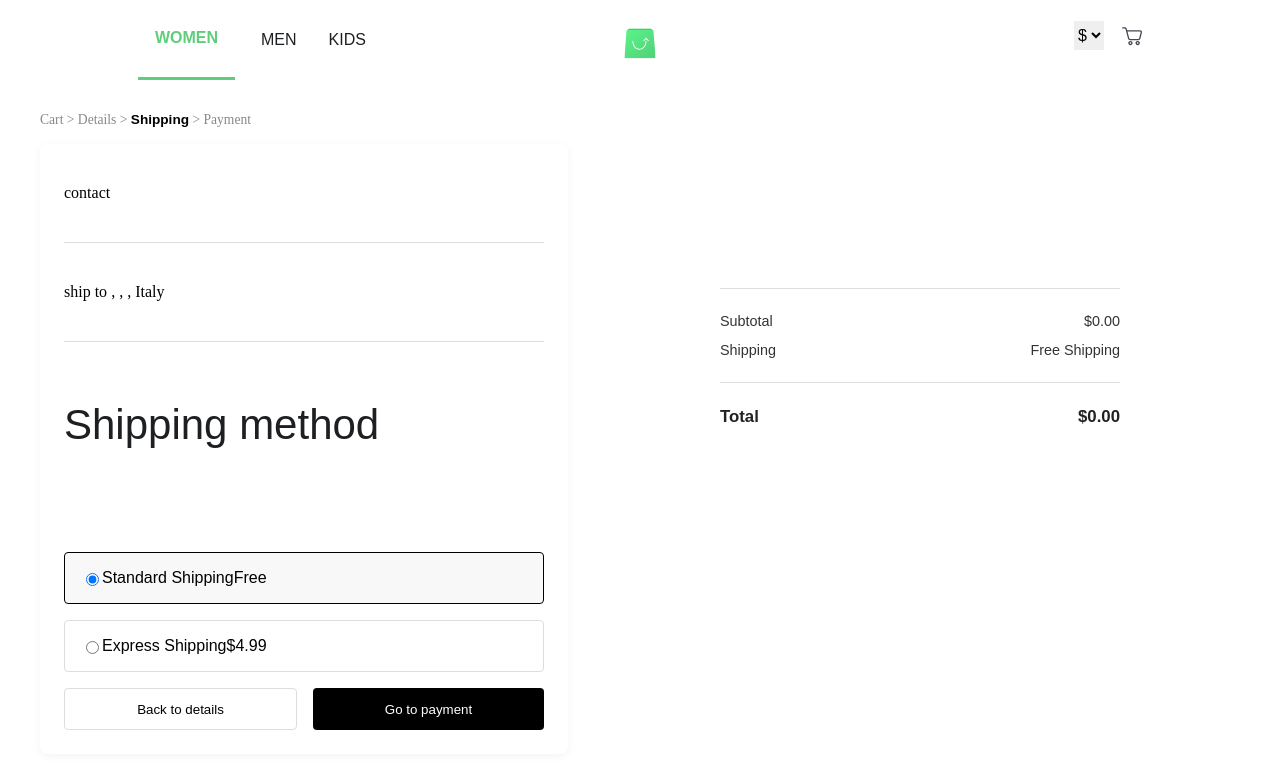
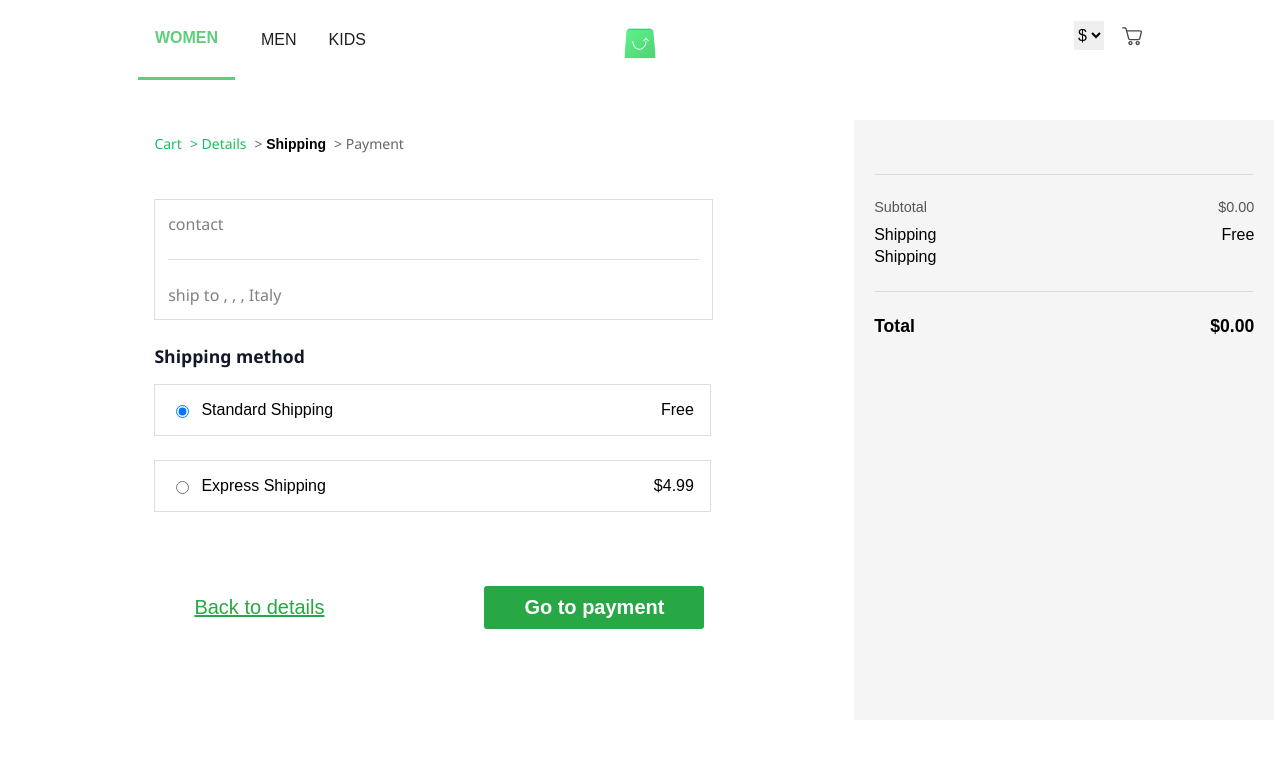
Before and after one commit to AnnaNarmania/ScriptingFinaLl, a React (Create React App) app: page /shipping-method in a window 1280 px wide. Shown: the top 768 px of the page. Built offline with nearby package versions, Linux system fonts and the light colour scheme.

Commit message:
updated css

```diff
--- a/package.json
+++ b/package.json
@@ -11,7 +11,7 @@
     "react-dom": "^19.1.0",
     "react-outside-click-handler": "^1.3.0",
     "react-router-dom": "^6.30.1",
-    "react-scripts": "5.0.1",
+    "react-scripts": "^5.0.1",
     "web-vitals": "^2.1.4"
   },
   "scripts": {
--- a/src/components/ShippingInfoPage/ShippingInfoPage.css
+++ b/src/components/ShippingInfoPage/ShippingInfoPage.css
@@ -1,4 +1,4 @@
-.shipping-container {
+.shippingcontainer {
   max-width: 1200px;
   margin: 0 auto;
   padding: 2rem 1rem;
@@ -6,18 +6,19 @@
   display:flex;
 }
 
-.progress-steps {
+.progresssteps {
+  margin-bottom: 2rem;
+  display: flex;
+}
+.progressstep{
   color: #666;
-  margin-bottom: 2rem;
-  font-size: 0.9rem;
 }
 
-.current-step {
-  font-weight: bold;
-  color: #000;
+.progressstepsprevious{
+  color: #1dbc5e;
 }
 
-.shipping-content {
+.shippingcontent {
   display: flex;
 }
 .ordersummary{
@@ -25,7 +26,7 @@
   margin: 10%;
 }
 
-.shipping-form {
+.shippingform {
   flex: 2;
   background: #fff;
   padding: 1.5rem;
@@ -40,7 +41,7 @@
   font-size: 0.9rem;
 }
 
-.section-title {
+.sectiontitle {
   font-size: 1.2rem;
   margin: 0 0 1rem 0;
   font-weight: 600;
@@ -52,7 +53,7 @@
   margin: 1.5rem 0;
 }
 
-.input-field {
+.inputfield {
   width: 95%;
   padding: 0.8rem;
   margin-bottom: 1rem;
@@ -60,35 +61,35 @@
   font-size: 0.9rem;
 }
 
-.name-fields {
+.namefields {
   display: flex;
   gap: 1rem;
 }
 
-.name-fields .input-field {
+.namefields .input-field {
   flex: 1;
 }
 
-.location-fields {
+.locationfields {
   display: flex;
   gap: 1rem;
 }
 
-.location-fields .input-field {
+.locationfields .input-field {
   flex: 1;
 }
 
-.country-field {
+.countryfield {
   margin: 1rem 0;
 }
 
-.country-label {
+.countrylabel {
   display: block;
   margin-bottom: 0.5rem;
   font-weight: 500;
 }
 
-.country-select {
+.countryselect {
   width: 100%;
   border: 1px solid #ddd;
   border-radius: 4px;
@@ -96,59 +97,57 @@
   font-size: 0.9rem;
 }
 
-.save-info {
+.saveinfo {
   display: flex;
   align-items: center;
   margin: 1.5rem 0;
 }
 
-.save-checkbox {
+.savecheckbox {
   margin-right: 0.5rem;
 }
 
-.save-label {
+.savelabel {
   font-size: 0.9rem;
 }
 
-
-
-.order-item {
+.orderitem {
   display: flex;
   gap: 1rem;
   margin-bottom: 1rem;
   align-items: center;
 }
 
-.product-image {
-  width: 60px;
-  height: 60px;
+.productimage {
+  width: 150px;
+  height: 150px;
   object-fit: cover;
   border-radius: 4px;
   border: 1px solid #eee;
 }
 
-.item-details {
+.itemdetails {
   flex: 1;
 }
 
-.item-name {
+.itemname {
   font-weight: 500;
   margin: 0;
 }
 
-.item-price {
+.itemprice {
   margin: 0.3rem 0 0 0;
   color: #1dbc5e;
 }
 
-.summary-row {
+.summaryrow {
   display: flex;
   justify-content: space-between;
   margin: 0.5rem 0;
   font-size: 0.9rem;
 }
 
-.summary-total {
+.summarytotal {
   display: flex;
   justify-content: space-between;
   margin: 1rem 0;
@@ -156,13 +155,13 @@
   font-size: 1.1rem;
 }
 
-.button-group {
+.buttongroup {
   display: flex;
   gap: 1rem;
   margin-top: 1rem;
 }
 
-.back-button {
+.backbutton {
   flex: 1;
   padding: 0.8rem;
   background: #fff;
@@ -173,7 +172,7 @@
   color: #1dbc5e;
 }
 
-.continue-button {
+.continuebutton {
   flex: 1;
   padding: 0.8rem;
   background-color: #1dbc5e;
@@ -184,14 +183,13 @@
   font-weight: 500;
 }
 
-
-.country-select-wrapper {
+.countryselectwrapper {
   position: relative;
   margin-top: 20px;
   width: 100%;
 }
 
-.floating-label {
+.floatinglabel {
   position:absolute;
   top: 5px;
   left: 12px;
@@ -203,7 +201,7 @@
   pointer-events: none;
 }
 
-.styled-select {
+.styledselect {
   width: 100%;
   padding-top:40px;
   font-size: 16px;
--- a/src/components/ShippingInfoPage/ShippingInfoPage.jsx
+++ b/src/components/ShippingInfoPage/ShippingInfoPage.jsx
@@ -83,14 +83,19 @@ const validateData = (data) => {
   const total = subtotal;
 
   return (
-    <div className="shipping-container">
+    <div className="shippingcontainer">
 
-        <div className='shipping-form'>
-            <div className="progress-steps">
-        Cart &gt; Details &gt; <span className="current-step">Shipping</span> &gt; Payment
-        </div>
+        <div className='shippingform'>
+            <div className="progresssteps">
+<div className="progresssteps">
+  <p className="progressstepsprevious">Cart </p>
+  <p className="progressstep"> &gt;   Details </p>
+  <p className="progressstep"> &gt;   <span className="current-step">Shipping</span> </p>
+  <p className="progressstep"> &gt;   Payment </p>
+</div>
+</div>
         <form onSubmit={handleSubmit}  >
-          <h2 className="section-title">Contact</h2>
+          <h2 className="sectiontitle">Contact</h2>
           <input
             type="text"
             name="contact"
@@ -103,8 +108,8 @@ const validateData = (data) => {
 
           <div className="divider"></div>
 
-          <h2 className="section-title">Shipping Address</h2>
-          <div className="name-fields">
+          <h2 className="sectiontitle">Shipping Address</h2>
+          <div className="namefields">
             <input
               type="text"
               name="firstName"
@@ -112,7 +117,7 @@ const validateData = (data) => {
               value={formData.firstName}
               onChange={(e) => handleChange(e)}
               required
-              className="input-field"
+              className="inputfield"
             />
             <input
               type="text"
@@ -121,7 +126,7 @@ const validateData = (data) => {
               value={formData.lastName}
               onChange={(e) => handleChange(e)}
               required
-              className="input-field"
+              className="inputfield"
             />
           </div>
 
@@ -132,7 +137,7 @@ const validateData = (data) => {
             value={formData.address}
             onChange={(e) => handleChange(e)}
             required
-            className="input-field"
+            className="inputfield"
           />
 
           <input
@@ -140,11 +145,11 @@ const validateData = (data) => {
             name="shippingNote"
             placeholder="Shipping note (optional)"
             value={formData.shippingNote}
-            className="input-field"
+            className="inputfield"
             onChange={(e) => handleChange(e)}
           />
 
-          <div className="location-fields">
+          <div className="locationfields">
             <input
               type="text"
               name="city"
@@ -152,7 +157,7 @@ const validateData = (data) => {
               value={formData.city}
               onChange={(e) => handleChange(e)}
               required
-              className="input-field"
+              className="inputfield"
             />
             <input
               type="text"
@@ -161,7 +166,7 @@ const validateData = (data) => {
               value={formData.postalCode}
               onChange={(e) => handleChange(e)}
               required
-              className="input-field"
+              className="inputfield"
             />
             <input
               type="text"
@@ -170,12 +175,12 @@ const validateData = (data) => {
               value={formData.province}
               onChange={(e) => handleChange(e)}
               required
-              className="input-field"
+              className="inputfield"
             />
           </div>
 
-          <div className="country-select-wrapper">
-  <label htmlFor="country" className="floating-label">Country/Region</label>
+          <div className="countryselectwrapper">
+  <label htmlFor="country" className="floatinglabel">Country/Region</label>
   <select
     id="country"
     name="country"
@@ -194,25 +199,25 @@ const validateData = (data) => {
 </div>
 
 
-          <div className="save-info">
+          <div className="saveinfo">
             <input
               type="checkbox"
               id="saveInfo"
               checked={saveInfo}
               onChange={() => setSaveInfo(!saveInfo)}
-              className="save-checkbox"
+              className="savecheckbox"
             />
-            <label htmlFor="saveInfo" className="save-label">
+            <label htmlFor="saveInfo" className="savelabel">
               Save this information for a future fast checkout
             </label>
           </div>
         </form>
 
 
-        <div className="button-group">
+        <div className="buttongroup">
             <button
                 type="button"
-                className="back-button"
+                className="backbutton"
                 onClick={() => navigate(-1)}
             >
                 Back to cart
@@ -220,7 +225,7 @@ const validateData = (data) => {
 
             <button
                 type="submit"
-                className="continue-button"
+                className="continuebutton"
                 onClick={handleSubmit}
             >
                 Go to shipping
@@ -228,7 +233,7 @@ const validateData = (data) => {
 
         </div>
          {erroMessage && (
-            <p className="error-message">{erroMessage}</p>
+            <p className="errormessage">{erroMessage}</p>
             )}
         </div>
 
@@ -238,30 +243,30 @@ const validateData = (data) => {
               <img
                 src={item.images[0]}
                 alt={item.name}
-                className="product-image"
+                className="productimage"
               />
-              <div className="item-details">
-                <p className="item-name">{item.name}</p>
-                <p className="item-price">${item.price.toFixed(2)}</p>
+              <div className="itemdetails">
+                <p className="itemname">{item.name}</p>
+                <p className="itemprice">${item.price.toFixed(2)}</p>
               </div>
             </div>
           ))}
 
           <div className="divider"></div>
 
-          <div className="summary-row">
+          <div className="summaryrow">
             <span>Subtotal</span>
             <span>${subtotal.toFixed(2)}</span>
           </div>
 
-          <div className="summary-row">
+          <div className="summaryrow">
             <span>Shipping</span>
             <span>Calculated at the next step</span>
           </div>
 
           <div className="divider"></div>
 
-          <div className="summary-total">
+          <div className="summarytotal">
             <span>Total</span>
             <span>${total.toFixed(2)}</span>
           </div>
--- a/src/components/ShippingMethodPage/ShippingMethodPage.css
+++ b/src/components/ShippingMethodPage/ShippingMethodPage.css
@@ -1,125 +1,157 @@
-.shipping-method-container {
+.shippingmethodcontainer {
+  display: flex;
   max-width: 1200px;
-  margin: 0 auto;
-  padding: 2rem;
+  padding: 40px 20px;
+  font-family: 'Segoe UI', sans-serif;
+  margin-left: 10%;
+  height: 600px;
 }
 
-.progress-steps {
-  color: #666;
-  margin-bottom: 2rem;
+/* LEFT SIDE */
+.shippingmethodform {
+  flex: 1;
+  background: #fff;
+  padding-right: 40px;
+  width: 550px;
+
 }
 
-.progress-steps a {
-  color: #666;
-  text-decoration: none;
+.shippingmethodform1 {
+  flex: 1;
+  background: #fff;
+  padding-right: 40px;
+  width: 550px;
+  width: 90%;
+  padding: 0.8rem;
+  margin-bottom: 1.5rem;
+  border: 1px solid #ddd;
+  font-size: 1rem;
+  color: gray;
 }
-
-.progress-steps a:hover {
-  text-decoration: underline;
+.progresssteps {
+  display: flex;
+  gap: 8px;
+  font-size: 14px;
+  margin-bottom: 20px;
 }
-
+.progressstepsprevious {
+  color: #28a745;
+}
+.progressstep {
+  color: #555;
+}
 .current-step {
-  font-weight: bold;
+  font-weight: 600;
   color: #000;
 }
 
-.shipping-method-content {
-  display: flex;
-  gap: 2rem;
+.contact-box {
+  width: 95%;
+  padding: 0.8rem;
+  margin-bottom: 1rem;
+  border: 1px solid #ddd;
+  font-size: 0.9rem;
+}
+.contact-box p {
+  margin: 6px 0;
 }
 
-.shipping-method-form {
-  flex: 2;
-  background: #fff;
-  padding: 1.5rem;
-  border-radius: 8px;
-  box-shadow: 0 2px 10px rgba(0,0,0,0.05);
+.shippingoption {
   display: flex;
-  flex-direction: column;
+  justify-content: space-between;
+  align-items: center;
+  width: 95%;
+  padding: 1rem;
+  margin-bottom: 1.5rem;
+  border: 1px solid #ddd;
+  font-size: 1rem;
+}
+.shippingoption input[type="radio"] {
+  margin-right: 12px;
+}
+.shippingoption label {
+  display: flex;
+  justify-content: space-between;
+  width: 100%;
+  font-weight: 500;
+  color: #000;
 }
 
-.order-summary {
-  flex: 1;
-  background: #f8f8f8;
-  padding: 1.5rem;
-  border-radius: 8px;
+.buttongroup {
+  display: flex;
+  justify-content: space-between;
+  margin-top: 40px;
+}
+.buttongroup button {
+  padding: 10px 40px;
+  font-size: 20px;
+  border-radius: 3px;
+  cursor: pointer;
+  border: none;
+  margin-top: 50px;
+}
+.buttongroup button:first-child {
+  background: transparent;
+  color: #28a745;
+  text-decoration: underline;
+}
+.buttongroup button:last-child {
+  background: #28a745;
+  color: #fff;
+  font-weight: 600;
 }
 
-.shipping-option {
+/* RIGHT SIDE */
+.rigthside {
+  margin-left: 10%;
+  flex: 1;
+  background: #f5f5f5;
+  padding: 30px 20px
+}
+.orderitem {
   display: flex;
   align-items: center;
-  padding: 1rem;
-  border: 1px solid #ddd;
-  border-radius: 4px;
-  margin-bottom: 1rem;
-  cursor: pointer;
+  margin-bottom: 16px;
 }
-
-.shipping-option.selected {
-  border-color: #000;
-  background-color: #f8f8f8;
+.productimage {
+  width: 150px;
+  height: 150px;
+  border-radius: 6px;
+  object-fit: cover;
+  margin-right: 12px;
 }
-
-.button-group {
-  display: flex;
-  gap: 1rem;
-  margin-top: 2rem;
+.itemname {
+  font-size: 16px;
+  font-weight: 500;
+  margin-bottom: 4px;
 }
-
-.button-group button {
-  flex: 1;
-  padding: 0.8rem;
-  border-radius: 4px;
-  cursor: pointer;
-  font-weight: 500;
-}
-
-.button-group button:first-child {
-  background: white;
-  border: 1px solid #ddd;
-}
-
-.button-group button:last-child {
-  background: black;
-  color: white;
-  border: none;
-}
-
-.order-item {
-  display: flex;
-  gap: 1rem;
-  margin-bottom: 1rem;
-  align-items: center;
-}
-
-.order-item img {
-  width: 60px;
-  height: 60px;
-  object-fit: cover;
-  border-radius: 4px;
-  border: 1px solid #eee;
-}
-
-.summary-row, .summary-total {
-  display: flex;
-  justify-content: space-between;
-  margin: 0.5rem 0;
-}
-
-.summary-total {
-  font-weight: bold;
-  font-size: 1.1rem;
+.itemprice {
+  color: #28a745;
+  font-weight: 600;
+  font-size: 15px;
 }
 
 .divider {
   height: 1px;
-  background: #eee;
-  margin: 1rem 0;
+  background: #d0e3d4;
+  margin: 16px 0;
 }
-
-/* Responsive adjustments */
-@media (max-width: 768px) {
-  .shipping-method-content {
-    flex-direction: column;
-  }
+.summaryrow {
+  display: flex;
+  justify-content: space-between;
+  font-size: 14px;
+  color: #555;
+  margin: 8px 0;
+  text-align: end;
 }
+.summarytotal {
+  display: flex;
+  justify-content: space-between;
+  font-weight: 700;
+  font-size: 18px;
+  margin-top: 12px;
+  color: #000;
+}
+.shippingmethod{
+  margin-left: 285px;
+}
--- a/src/components/ShippingMethodPage/ShippingMethodPage.jsx
+++ b/src/components/ShippingMethodPage/ShippingMethodPage.jsx
@@ -32,29 +32,28 @@ const ShippingMethodPage = () => {
   const total = subtotal + shippingCost;
 
   return (
-    <div className="shipping-method-container">
-<div className="progress-steps">
-  Cart &gt; Details &gt; <span className="current-step">Shipping</span> &gt; Payment
+    <div className="shippingmethodcontainer">
+
+      <div className="shippingmethodcontent">
+        <div className="progresssteps">
+  <p className="progressstepsprevious">Cart </p>
+  <p className="progressstepsprevious"> &gt;   Details </p>
+  <p className="progressstep"> &gt;   <span className="current-step">Shipping</span> </p>
+  <p className="progressstep"> &gt;   Payment </p>
 </div>
+        <div className="shippingmethodform1">
+          <div>contact {contact}</div>
+                    <div className="divider"></div>
+          <div> ship to {`${address}, ${postalCode}, ${city} ${province}, ${country}`}</div>
+          </div>
 
+          <h3>Shipping method</h3>
 
-      <div className="shipping-method-content">
-        <div className="shipping-method-form">
-          <p>contact {contact}</p>
-
-          <div className="divider"></div>
-          {/* concatenacia addressic daamate */}
-          <p> ship to {`${address}, ${postalCode}, ${city} ${province}, ${country}`}</p>
-
-          <div className="divider"></div>
-
-          <h2>Shipping method</h2>
-
-          <form onSubmit={handleSubmit}>
+          <form className='shippingmethodform' onSubmit={handleSubmit}>
             {shippingOptions.map(option => (
               <div
                 key={option.id}
-                className={`shipping-option ${selectedMethod === option.id ? 'selected' : ''}`}
+                className={`shippingoption ${selectedMethod === option.id ? 'selected' : ''}`}
                 onClick={() => setSelectedMethod(option.id)}
               >
                 <input
@@ -71,7 +70,7 @@ const ShippingMethodPage = () => {
               </div>
             ))}
 
-            <div className="button-group">
+            <div className="buttongroup">
               <button type="button" onClick={() => navigate(-1)}>
                 Back to details
               </button>
@@ -82,43 +81,37 @@ const ShippingMethodPage = () => {
           </form>
         </div>
 
-   <div className="ordersummary">
+
+          <div className="rigthside">
           {cartItems.map(item => (
-            <div key={item.id} className="order-item">
+            <div key={item.id} className="orderitem">
               <img
                 src={item.images[0]}
                 alt={item.name}
-                className="product-image"
+                className="productimage"
               />
-              <div className="item-details">
-                <p className="item-name">{item.name}</p>
-                <p className="item-price">${item.price.toFixed(2)}</p>
+              <div className="itemdetails">
+                <p className="itemname">{item.name}</p>
+                <p className="itemprice">${item.price.toFixed(2)}</p>
               </div>
             </div>
           ))}
-
-
-          <div className="divider"></div>
-
-          <div className="summary-row">
+                    <div className="divider"></div>
+          <div className="summaryrow">
             <span>Subtotal</span>
             <span>${subtotal.toFixed(2)}</span>
           </div>
-
-          <div className="summary-row">
+          <div className="summarrow">
             <span>Shipping</span>
-            <span>{shippingCost === 0 ? 'Free Shipping' : `$${shippingCost.toFixed(2)}`}</span>
+            <span className='shippingmethod'>{shippingCost === 0 ? 'Free Shipping' : `$${shippingCost.toFixed(2)}`}</span>
           </div>
-
           <div className="divider"></div>
-
-          <div className="summary-total">
+          <div className="summarytotal">
             <span>Total</span>
             <span>${total.toFixed(2)}</span>
           </div>
         </div>
-      </div>
-    </div>
+</div>
   );
 };
 
```
Also changed, not shown: 1 other file (tests, documents, lock files or other folders).
